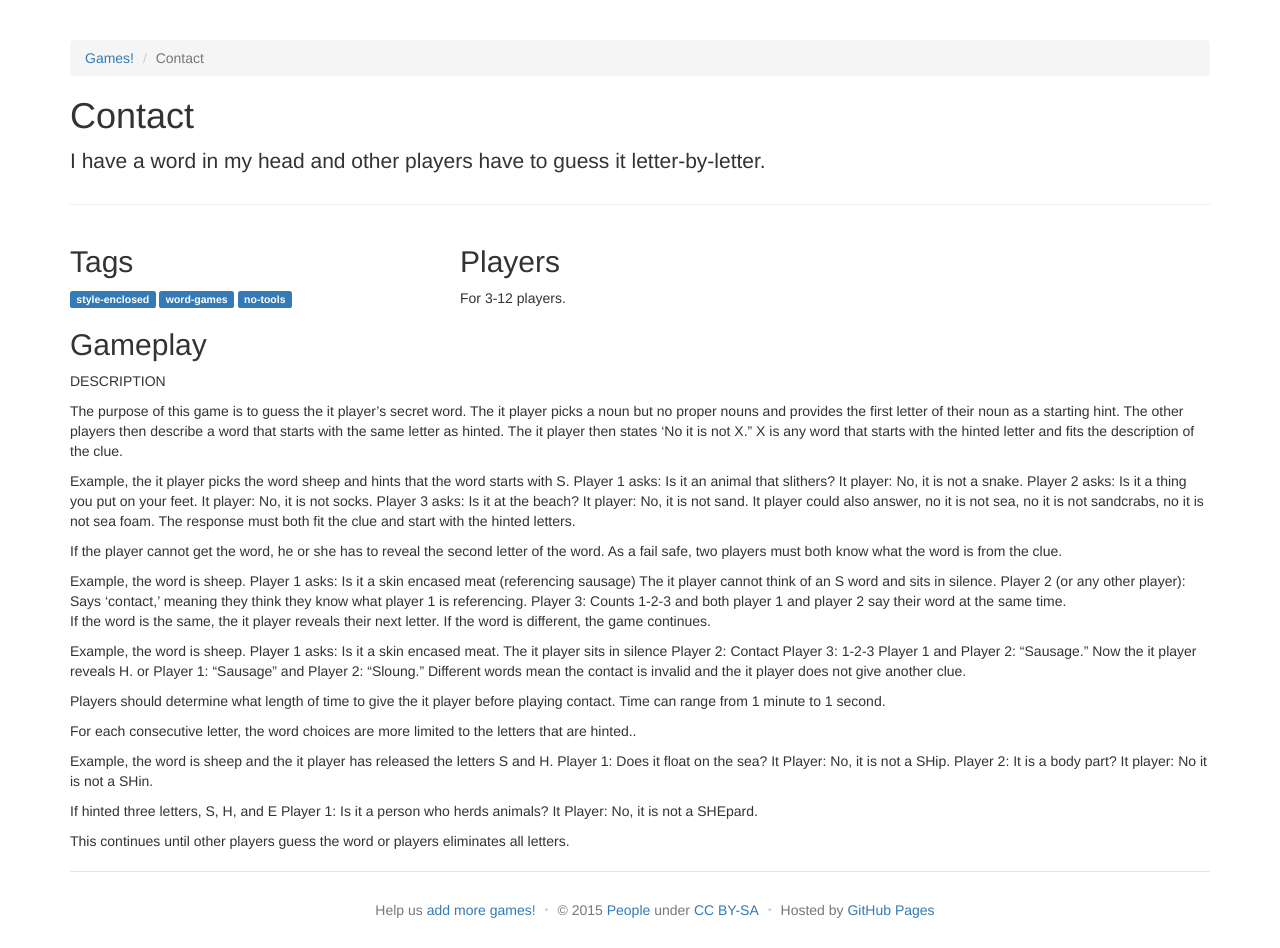
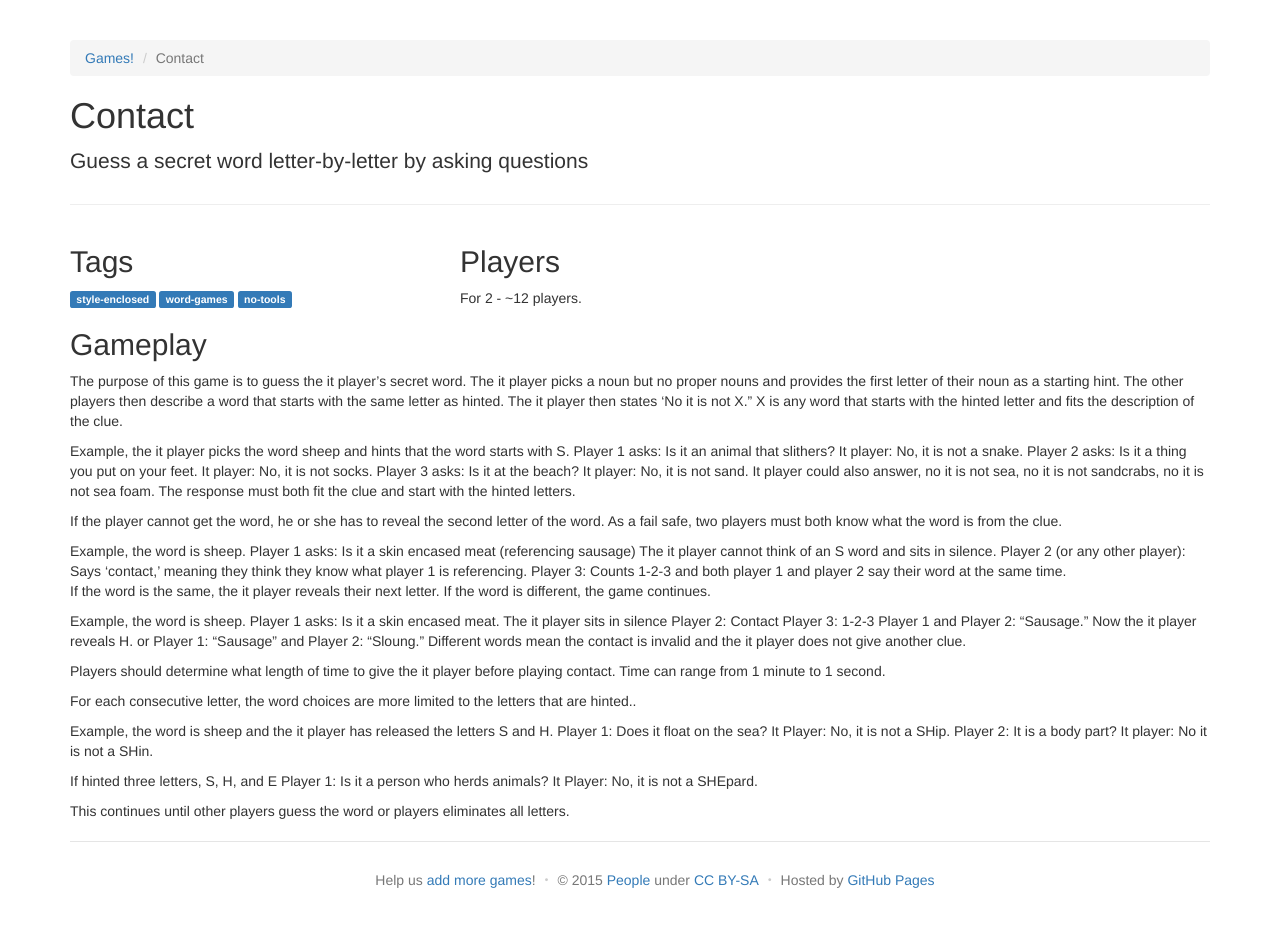
Before and after one commit to davidselassie/games, a Jekyll site: the page built from _games/contact.md, in a window 1280 px wide. Built offline with Jekyll 4.4.1, drawn with Linux system fonts in a browser that asks for light colours; after the commit the page ends 918 px from its top, so only the background shows below that.

Commit message:
Update contact.md

```diff
--- a/_games/contact.md
+++ b/_games/contact.md
@@ -1,16 +1,13 @@
 ---
 title: Contact
-
 tags:
   - style-enclosed
   - word-games
   - no-tools
-oneliner: I have a word in my head and other players have to guess it letter-by-letter.
-players: 3-12
 
+oneliner: Guess a secret word letter-by-letter by asking questions
+players: 2 - ~12
 ---
-DESCRIPTION
-
 The purpose of this game is to guess the it player's secret word.  The it player picks a noun but no proper nouns and provides the first letter of their noun as a starting hint. The other players then describe a word that starts with the same letter as hinted. The it player then states 'No it is not X." X is any word that starts with the hinted letter and fits the description of the clue.
 
 Example, the it player picks the word sheep and hints that the word starts with S.
```
